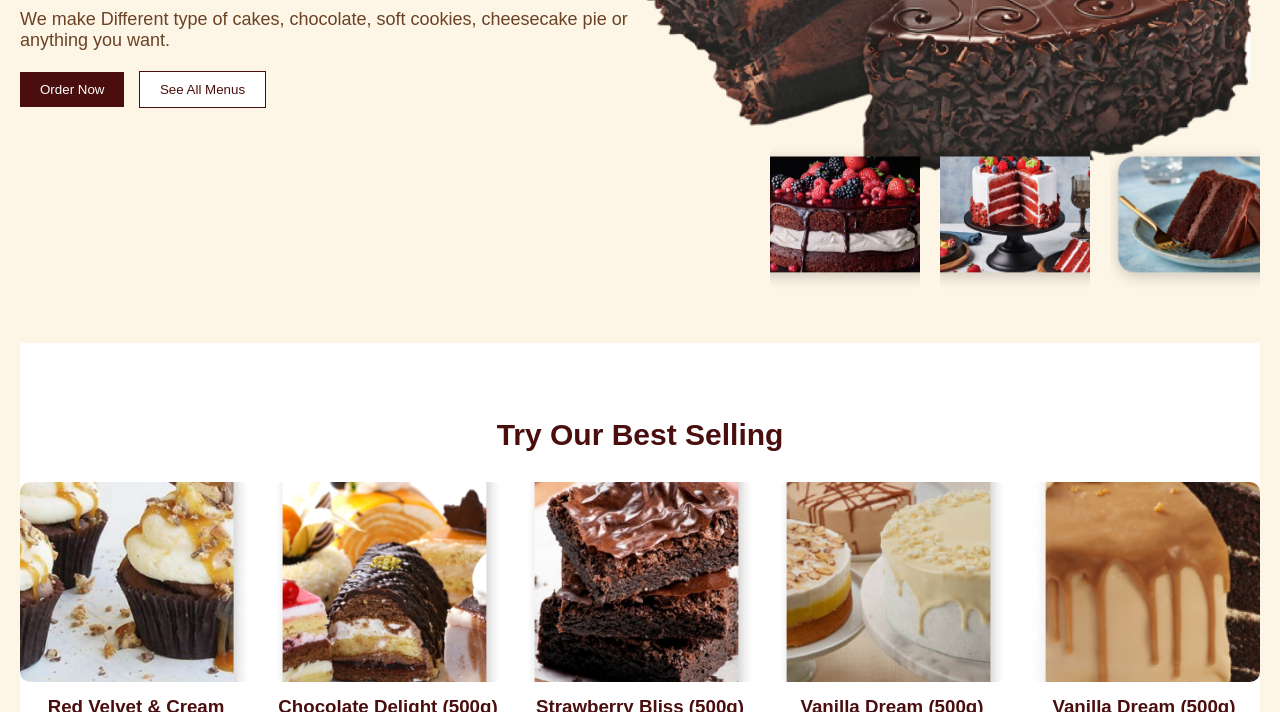
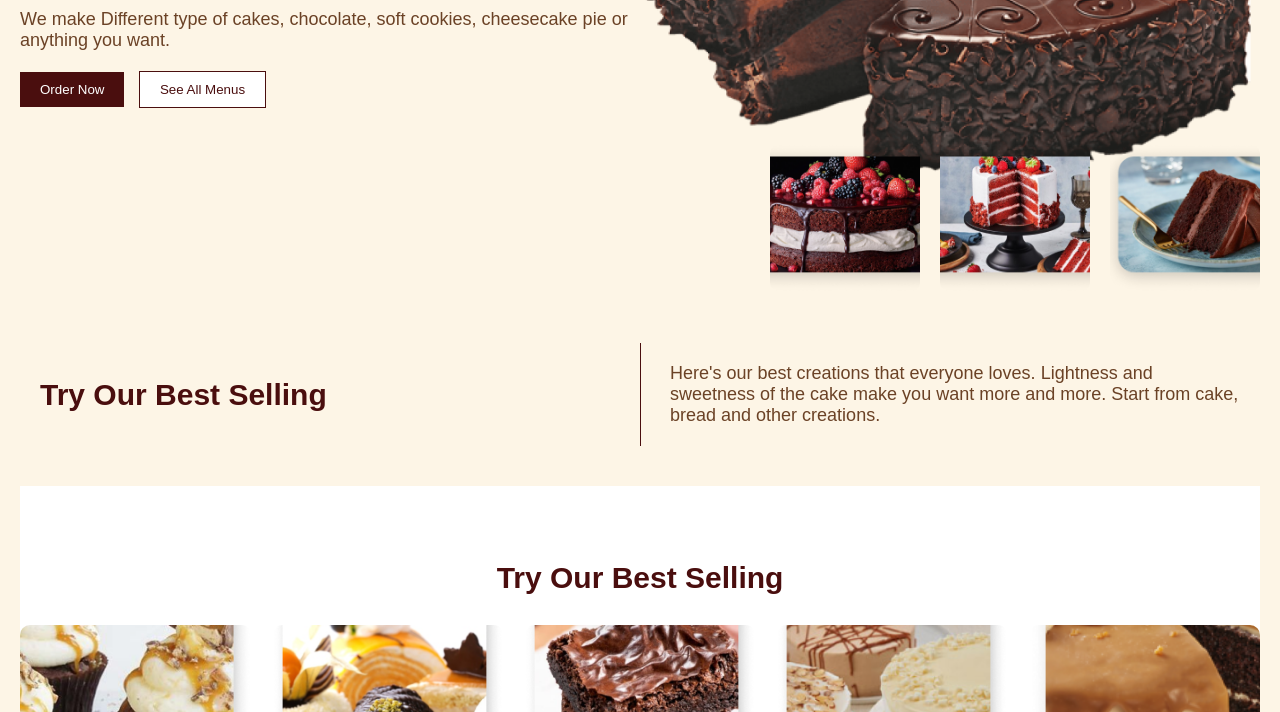
Before and after one commit to kkaiki/chocobrat-bakery-website, a plain HTML site: page index.html in a window 1280 px wide. Shown: the part 388-1100 px from the top of the page. Drawn offline with Linux system fonts and the light colour scheme.

Commit message:
fix: implement of missing parts

```diff
--- a/index.html
+++ b/index.html
@@ -49,6 +49,15 @@
                 <img src="./images/cake1.png" alt="Cake 1">
                 <img src="./images/cake2.png" alt="Cake 2">
                 <img src="./images/cake3.png" alt="Cake 3">
+            </section>
+
+            <section class="best-selling-description">
+                <div class="description-box">
+                    <h2>Try Our Best Selling</h2>
+                </div>
+                <div class="text-box">
+                    <p>Here's our best creations that everyone loves. Lightness and sweetness of the cake make you want more and more. Start from cake, bread and other creations.</p>
+                </div>
             </section>
 
             <section class="best-selling">
--- a/styles.css
+++ b/styles.css
@@ -309,3 +309,44 @@ footer {
     display: flex;
     text-align: center;
 }
+.best-selling-description {
+    display: flex;
+    align-items: center;
+    margin: 40px 0;
+}
+
+.description-box, .text-box {
+    padding: 20px;
+    border-radius: 8px;
+    width: 48%;
+}
+
+.description-box {
+    margin-right: 20px;
+}
+
+.text-box {
+    position: relative;
+}
+
+.text-box::before {
+    content: '';
+    position: absolute;
+    left: -10px;
+    top: 0;
+    height: 100%;
+    width: 1px;
+    background-color: #4A0E0E;
+}
+
+.description-box h2 {
+    font-size: 30px;
+    color: #4A0E0E;
+    margin: 0;
+}
+
+.text-box p {
+    font-size: 18px;
+    color: #6B4226;
+    margin: 0;
+}
```
